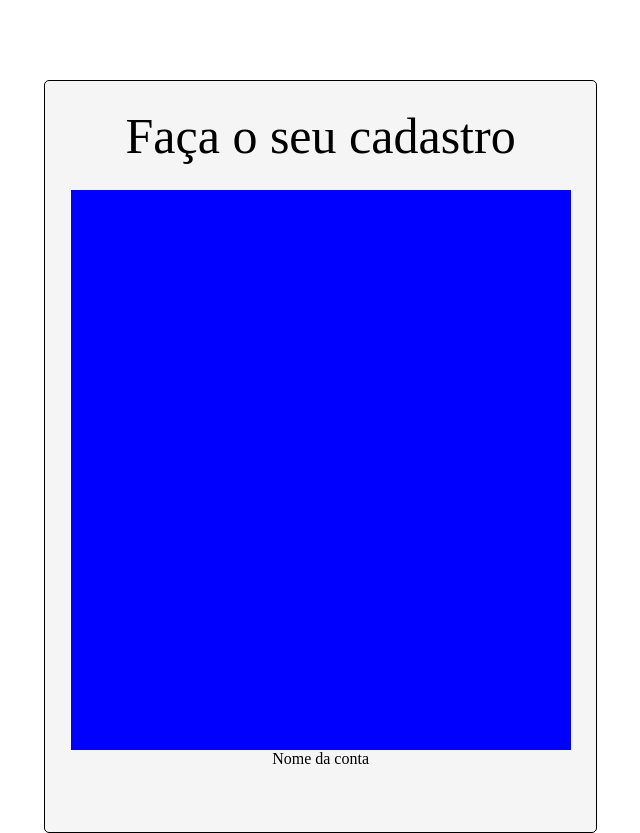
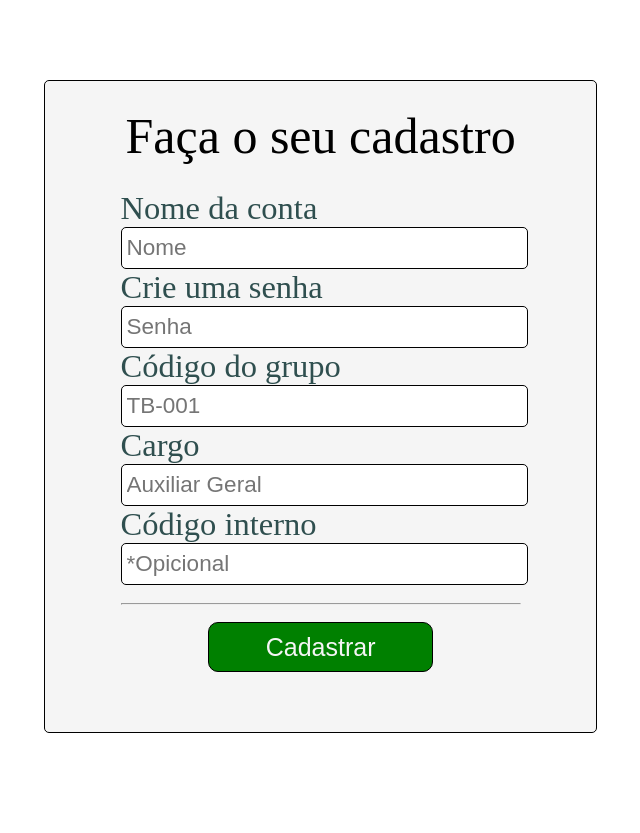
Before and after one commit to 7s3ven7/SiteDoSesiComCSS, a PHP site: page /Cadastro.php in a window 1280 px wide. Shown: the whole page, without its empty margins (404-1044 px from the left). After the commit the page ends 733 px from the top, so only its background shows below. Run offline with PHP 8.4, Linux system fonts and the light colour scheme.

Commit message:
Refazendo
Refiz a página do cadastro e seu css.

```diff
--- a/Refazendo/CSS/cadastro.css
+++ /dev/null
@@ -1,29 +0,0 @@
-*{
-    margin:0;
-    padding:0;
-    box-sizing:0;
-}
-.box{
-    width:500px;
-    height:700px;
-    left:35%;
-    top:10%;
-    position:absolute;
-    align-items:center;
-    text-align:center;
-    padding:2%;
-    border:1px black solid;
-    border-radius:5px;
-    background-color:whitesmoke;
-}
-.espaco{
-    padding-top:25px;
-}
-.box-mini{
-    width:100%;
-    height:80%;
-    background-color:blue;
-}
-.texto{
-    font-size:50px;
-}
--- a/Refazendo/Cadastro.php
+++ b/Refazendo/Cadastro.php
@@ -1,55 +1,29 @@
 <!DOCTYPE html>
     <head>
-        <link rel="stylesheet" href="CSS/cadastro.css">
+        <link rel="stylesheet" href="cadastro.css">
     </head>
     <body>
+    <form method="POST" action="Action_Cadastro">
         <div class="box">
         <div class="texto">Faça o seu cadastro</div>
         <div class="espaco"></div>
-        <div class="box-mini"></div>
-        <div>Nome da conta</div>
+        <div class="box-mini">
+        <div class="texto-mini">Nome da conta</div>
+        <input class="caixa-texto" type="text" placeholder="Nome" name="nome_conta">
+        <div class="texto-mini">Crie uma senha</div>
+        <input class="caixa-texto" type="text" placeholder="Senha" name="senha_conta">
+        <div class="texto-mini">Código do grupo</div>
+        <input class="caixa-texto" type="text" placeholder="TB-001" name="cod_grupo">
+        <div class="texto-mini">Cargo</div>
+        <input class="caixa-texto" type="text" placeholder="Auxiliar Geral" name="cargo">
+        <div class="texto-mini">Código interno</div>
+        <input class="caixa-texto" type="text" placeholder="*Opicional" name="cod_int">
+        <br><br>
+        <hr>
         </div>
-
-
-        <!--<br>
-        <div class="box-padding">
-        <div class="title">Cadastrar</div>
-        <br>
-        <div class="text-box">
-        <div class="texto">Nome da conta</div>
+        <br><br><br><br>
+        <input class="botao" type="submit" value="Cadastrar">
+    </form>
         </div>
-        <form method="post" action="Action_Cadastro.php">
-        <input class="bar" type="text" placeholder="Nome" name="Name_C">
-        <br>
-        <div class="text-box">
-        <div class="texto">Senha</div>
-        </div>
-        <input class="bar" type="password" placeholder="Senha" name="Senha_C">
-        <br>
-        <div class="text-box">
-        <div class="texto">Código do Grupo</div>
-        </div>
-        <input class="bar" type="text" placeholder="Se tiver..." name="Cod_G_C">
-        <br>
-        <div class="text-box">
-        <div class="texto">Cargo</div>
-        </div>
-        <input class="bar" type="text" placeholder="Seu cargo" name="Cargo_C">
-        <br>
-        <div class="text-box">
-        <div class="texto">Código Interno</div>
-        </div>
-        <input class="bar" type="text" placeholder="Se tiver..." name="Cod_I_C">
-        <br><br>
-        <input class="button" type="submit" value="Cadastrar">
-        </form>
-        <br><hr><br>
-        <div class="line-padding"><hr></div>
-        <br>
-        <div class="line-padding2"><hr></div>
-        <br>
-        <form action="Logar.php"><input class="button" type="submit" value="Logar"></form>
-        </div>
-        </div>-->
     </body>
 </html>
--- /dev/null
+++ b/Refazendo/cadastro.css
@@ -0,0 +1,54 @@
+*{
+    margin:0;
+    padding:0;
+    box-sizing:0;
+}
+.box{
+    width:500px;
+    height:600px;
+    left:35%;
+    top:10%;
+    position:absolute;
+    align-items:center;
+    text-align:center;
+    padding:2%;
+    border:1px black solid;
+    border-radius:5px;
+    background-color:whitesmoke;
+}
+.espaco{
+    padding-top:25px;
+}
+.box-mini{
+    width:80%;
+    height:60%;
+    left:10%;
+    text-align:left;
+    align-items:left;
+    position:relative;
+}
+.texto{
+    font-size:50px;
+}
+.texto-mini{
+    font-size:32.5px;
+    color:darkslategray;
+}
+.caixa-texto{
+    font-size:22.5px;
+    width:100%;
+    height:40px;
+    border:1px black solid;
+    border-radius:5px;
+    padding-left:5px;
+}
+.botao{
+    font-size:25px;
+    width:225px;
+    height:50px;
+    padding:10px;
+    border:1px black solid;
+    border-radius:10px;
+    background-color:green;
+    color:whitesmoke;
+}
```
